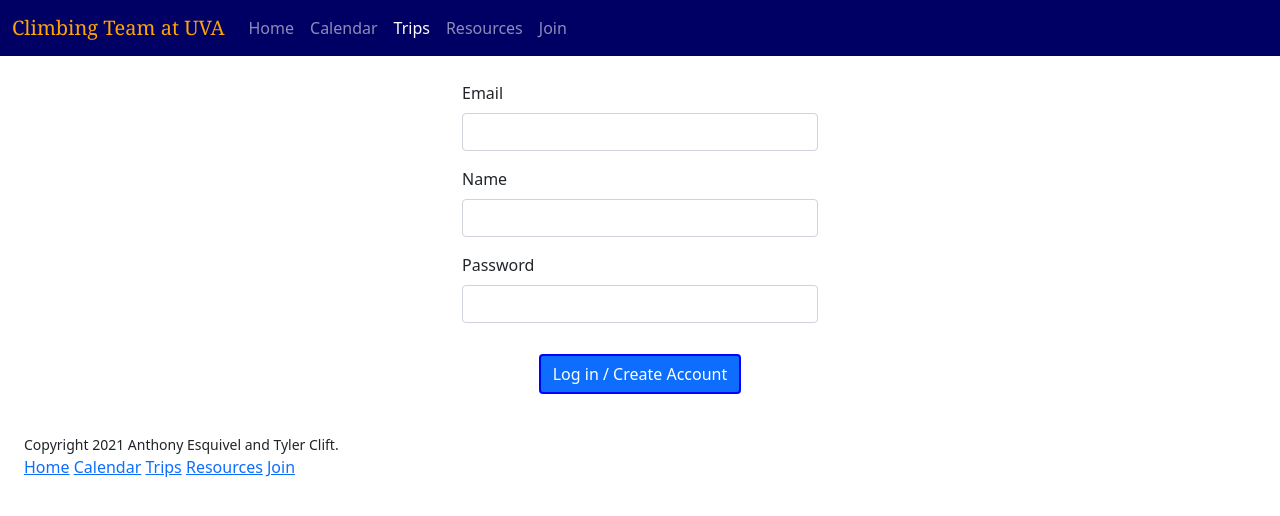
After one commit to AnthonyEsquivel/CS4640-Project, a PHP site: page /login.php in a window 1280 px wide. The commit adds this page. Shown: the top 516 px of the page. Run offline with PHP 8.4, Linux system fonts and the light colour scheme.

Commit message:
Added login

```diff
--- a/calendar.html
+++ b/calendar.html
@@ -27,7 +27,7 @@
                 <ul class="navbar-nav">
                     <li class="nav-item"><a class="nav-link" href="index.html">Home</a></li>
                     <li class="nav-item"><a class="nav-link active" aria-current="page" href="calendar.html">Calendar</a></li>
-                    <li class="nav-item"><a class="nav-link" href="trips.html">Trips</a></li>
+                    <li class="nav-item"><a class="nav-link" href="trips.php">Trips</a></li>
                     <li class="nav-item"><a class="nav-link" href="resources.html">Resources</a></li>
                     <li class="nav-item"><a class="nav-link" href="join.html">Join</a></li>
                 </ul>
--- a/db_setup.php
+++ b/db_setup.php
@@ -26,7 +26,7 @@
         location text not null,
         type text not null,
         description text not null,
-        datestext not null,
+        dates text not null,
         primary key (id));");
 
 
--- a/index.html
+++ b/index.html
@@ -28,7 +28,7 @@
                 <ul class="navbar-nav">
                     <li class="nav-item"><a class="nav-link active" aria-current="page" href="index.html">Home</a></li>
                     <li class="nav-item"><a class="nav-link" href="calendar.html">Calendar</a></li>
-                    <li class="nav-item"><a class="nav-link" href="trips.html">Trips</a></li>
+                    <li class="nav-item"><a class="nav-link" href="trips.php">Trips</a></li>
                     <li class="nav-item"><a class="nav-link" href="resources.html">Resources</a></li>
                     <li class="nav-item"><a class="nav-link" href="join.html">Join</a></li>
                 </ul>
--- a/join.html
+++ b/join.html
@@ -27,7 +27,7 @@
                 <ul class="navbar-nav">
                     <li class="nav-item"><a class="nav-link" href="index.html">Home</a></li>
                     <li class="nav-item"><a class="nav-link" href="calendar.html">Calendar</a></li>
-                    <li class="nav-item"><a class="nav-link" href="trips.html">Trips</a></li>
+                    <li class="nav-item"><a class="nav-link" href="trips.php">Trips</a></li>
                     <li class="nav-item"><a class="nav-link" href="resources.html">Resources</a></li>
                     <li class="nav-item"><a class="nav-link active" aria-current="page" href="join.html">Join</a></li>
                 </ul>
--- /dev/null
+++ b/login.php
@@ -0,0 +1,151 @@
+<?php
+//Authors: Anthony Esquivel and Tyler Clift
+//Sources used: https://cs4640.cs.virginia.edu
+//Location: https://cs4640.cs.virginia.edu/afe2xd/hw4/
+
+/** DATABASE SETUP **/
+//include('../database_connection.php');
+mysqli_report(MYSQLI_REPORT_ERROR | MYSQLI_REPORT_STRICT); // Extra Error Printing
+//$mysqli = new mysqli($dbserver, $dbuser, $dbpass, $dbdatabase);
+$mysqli = new mysqli("localhost", "root", "", "climbing_team"); // XAMPP Settings
+
+$error_msg = "";
+
+// Logout component -- this might be best in a separate
+// logout.php page that handles the logout and shows the
+// user their score.  Once the session is destroyed, we will
+// need to recreate (re-start) a session inorder to move
+// forward with login.  We should therefore move the next two lines
+// into a logout page.
+session_start();
+session_destroy();
+// end of logout component
+
+// Join the session or start a new one
+session_start();
+
+if (isset($_POST["email"])) { /// validate the email coming in
+    $stmt = $mysqli->prepare("select * from user where email = ?;");
+    $stmt->bind_param("s", $_POST["email"]);
+    if (!$stmt->execute()) {
+        $error_msg = "Error checking for user";
+    } else {
+        // result succeeded
+        $res = $stmt->get_result();
+        $data = $res->fetch_all(MYSQLI_ASSOC);
+
+        if (!empty($data)) { //(isset($data[0])) {
+            // user was found!
+
+            // validate the user's password
+            if (password_verify($_POST["password"], $data[0]["password"])) {
+                // Save user information into the session to use later
+                $_SESSION["name"] = $data[0]["name"];
+                $_SESSION["email"] = $data[0]["email"];
+                header("Location: trips.php");
+                exit();
+            } else {
+                // User was found but entered an invalid password
+                $error_msg = "Invalid Password";
+            }
+        } else {
+            // user was not found, create an account
+            // NEVER store passwords into the database, use a secure hash instead:
+            $hash = password_hash($_POST["password"], PASSWORD_DEFAULT);
+            $insert = $mysqli->prepare("insert into user (name, email, password) values (?, ?, ?);"); //add elements to database
+            $insert->bind_param("sss", $_POST["name"], $_POST["email"], $hash);
+            if (!$insert->execute()) {
+                $error_msg = "Error creating new user";
+            }
+
+            // Save user information into the session to use later
+            $_SESSION["name"] = $_POST["name"];
+            $_SESSION["email"] = $_POST["email"];
+            header("Location: trips.php");
+            exit();
+        }
+    }
+}
+?>
+<!DOCTYPE html>
+<html lang="en">
+    <head>
+        <link rel="stylesheet" href="styles/main.css">
+        <meta charset="utf-8">
+        <meta http-equiv="X-UA-Compatible" content="IE=edge">
+        <meta name="viewport" content="width=device-width, initial-scale=1">
+
+        <meta name="author" content="Anthony Esquivel wrote most of the content, Tyler Clift made minor changes">
+        <meta name="description" content="Page for the UVA climbing team">
+        <meta name="keywords" content="UVA virginia rock climbing team club">
+
+        <link href="https://cdn.jsdelivr.net/npm/bootstrap@5.1.1/dist/css/bootstrap.min.css" rel="stylesheet"
+            integrity="sha384-F3w7mX95PdgyTmZZMECAngseQB83DfGTowi0iMjiWaeVhAn4FJkqJByhZMI3AhiU" crossorigin="anonymous">
+
+
+        <title>The Virginia Climbing Team</title>
+    </head>
+
+    <body>
+
+        <nav class="navbar navbar-expand-sm navbar-dark navbar-custom">
+            <div class="container-fluid">
+                <a class="navbar-brand" href="index.html">Climbing Team at UVA</a>
+                <div class="collapse navbar-collapse" id="navbarNav">
+                    <ul class="navbar-nav">
+                        <li class="nav-item"><a class="nav-link" href="index.html">Home</a></li>
+                        <li class="nav-item"><a class="nav-link" href="calendar.html">Calendar</a></li>
+                        <li class="nav-item"><a class="nav-link active" aria-current="page" href="trips.php">Trips</a></li>
+                        <li class="nav-item"><a class="nav-link" href="resources.html">Resources</a></li>
+                        <li class="nav-item"><a class="nav-link" href="join.html">Join</a></li>
+                    </ul>
+                </div>
+            </div>
+        </nav>
+
+        <div class="container" style="margin-top: 15px;">
+            <div class="row justify-content-center">
+                <div class="col-4">
+                    <?php
+                        if (!empty($error_msg)) {
+                            echo "<div class='alert alert-danger'>$error_msg</div>";
+                        }
+                    ?>
+                    <form action="login.php" method="post">
+                        <div class="mb-3">
+                            <label for="email" class="form-label">Email</label>
+                            <input type="email" class="form-control" id="email" name="email"/>
+                        </div>
+                        <div class="mb-3">
+                            <label for="name" class="form-label">Name</label>
+                            <input type="text" class="form-control" id="name" name="name"/>
+                        </div>
+                        <div class="mb-3">
+                            <label for="password" class="form-label">Password</label>
+                            <input type="password" class="form-control" id="password" name="password"/>
+                        </div>
+                        <div class="text-center">
+                            <button type="submit" class="btn btn-primary">Log in / Create Account</button>
+                        </div>
+                    </form>
+                </div>
+            </div>
+        </div>
+
+        <!--Footer-->
+        <footer class="container foot row col-12">
+            <small class=copyright>Copyright 2021 Anthony Esquivel and Tyler Clift. </small>
+            <nav>
+                <a href=index.html>Home</a>
+                <a href=calendar.html>Calendar</a>
+                <a href=trips.html>Trips</a>
+                <a href=resources.html>Resources</a>
+                <a href=join.html>Join</a>
+            </nav>
+        </footer>
+
+        <script src="https://cdn.jsdelivr.net/npm/bootstrap@5.1.1/dist/js/bootstrap.bundle.min.js"
+            integrity="sha384-/bQdsTh/da6pkI1MST/rWKFNjaCP5gBSY4sEBT38Q/9RBh9AH40zEOg7Hlq2THRZ"
+            crossorigin="anonymous"></script>
+    </body>
+</html>
--- a/resources.html
+++ b/resources.html
@@ -26,7 +26,7 @@
             <div class="collapse navbar-collapse" id="navbarNav">
                 <ul class="navbar-nav">
                     <li class="nav-item"><a class="nav-link" href="index.html">Home</a></li>
-                    <li class="nav-item"><a class="nav-link" href="calendar.html">Calendar</a></li>
+                    <li class="nav-item"><a class="nav-link" href="calendar.php">Calendar</a></li>
                     <li class="nav-item"><a class="nav-link" href="trips.html">Trips</a></li>
                     <li class="nav-item"><a class="nav-link active" aria-current="page" href="resources.html">Resources</a></li>
                     <li class="nav-item"><a class="nav-link" href="join.html">Join</a></li>
```
Also changed, not shown: trips.php (renamed from trips.html, +22 -1 lines).
